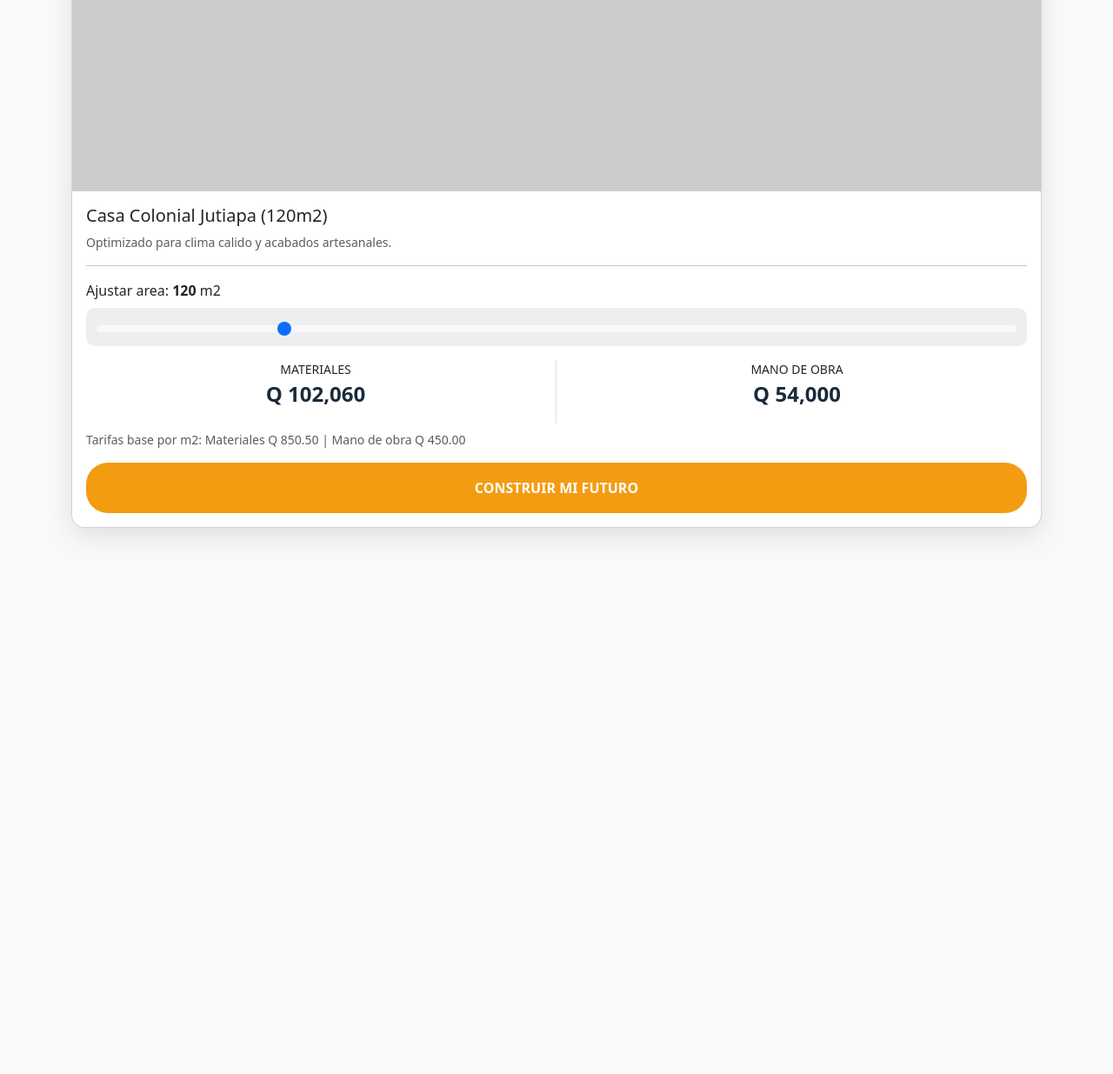
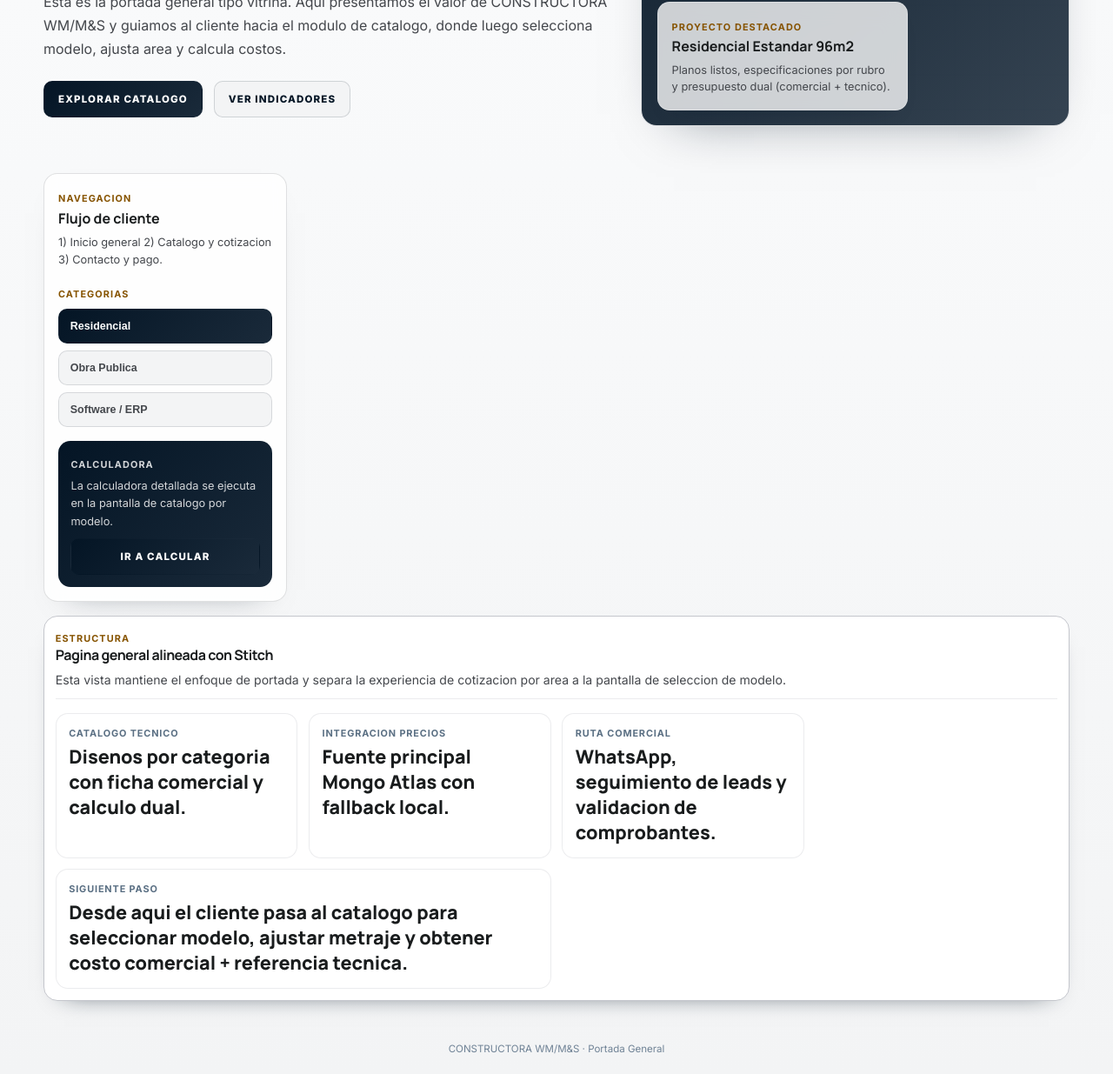
Before and after one commit to salazaroliveros-prog/productos_digitales_M-S, a website: page index.html in a window 1280 px wide. Shown: the part 424-1659 px from the top of the page at 87% size. Before the commit the page ends 1079 px from the top, so only its background shows below. Drawn offline with nearby package versions, Linux system fonts and the light colour scheme; no server answers; placeholder pictures from the web are drawn by us.

Commit message:
feat: align general and catalog pages with stitch-inspired layout

```diff
--- a/index.html
+++ b/index.html
@@ -1,55 +1,118 @@
 <!DOCTYPE html>
 <html lang="es">
 <head>
-    <meta charset="UTF-8">
-    <meta name="viewport" content="width=device-width, initial-scale=1.0">
-    <title>WM/M&S - Construyendo el Futuro</title>
-    <link href="https://cdn.jsdelivr.net/npm/bootstrap@5.3.0/dist/css/bootstrap.min.css" rel="stylesheet">
-    <style>
-        :root { --wm-navy: #1a2a3a; --wm-orange: #f39c12; }
-        .hero-card { border-radius: 15px; overflow: hidden; box-shadow: 0 10px 30px rgba(0,0,0,0.1); }
-        .btn-wm { background-color: var(--wm-orange); color: white; font-weight: bold; border-radius: 25px; }
-        .price-tag { color: var(--wm-navy); font-size: 1.5rem; font-weight: 800; }
-        .title-navy { color: var(--wm-navy); }
-        #m2Slider { accent-color: var(--wm-orange); background: #e2e8f0; border-radius: 6px; height: 8px; cursor: pointer; }
-        .slider-wrapper { background: #1a2a3a14; border-radius: 10px; padding: 0.6rem 0.75rem; }
-    </style>
+    <meta charset="UTF-8" />
+    <meta name="viewport" content="width=device-width, initial-scale=1.0" />
+    <title>Inicio | CONSTRUCTORA WM/M&S</title>
+    <link rel="preconnect" href="https://fonts.googleapis.com" />
+    <link rel="preconnect" href="https://fonts.gstatic.com" crossorigin />
+    <link href="https://fonts.googleapis.com/css2?family=Inter:wght@400;500;600;700;800&family=Manrope:wght@600;700;800&display=swap" rel="stylesheet" />
+    <link rel="stylesheet" href="./styles.css" />
 </head>
-<body class="bg-light" data-screen="vitrina-bootstrap">
+<body class="public-body">
+    <header class="public-topbar">
+        <div class="container topbar-inner">
+            <div class="topbar-brand">
+                <span class="eyebrow">General</span>
+                <h1>CONSTRUCTORA WM/M&S</h1>
+            </div>
+            <nav class="topbar-nav">
+                <a href="./index.html" class="is-current">Inicio</a>
+                <a href="./catalogo.html">Catalogo</a>
+                <a href="./appsheet.html">AppSheet</a>
+                <a href="./login.html#acceso-aprobado">Acceso cliente</a>
+                <a href="./contacto.html">Contacto</a>
+            </nav>
+        </div>
+    </header>
 
-<div class="container py-4">
-    <h2 class="text-center mb-4 title-navy">CATALOGO DE DISENOS WM/M&S</h2>
+    <main class="public-main">
+        <section class="public-hero">
+            <div class="container hero-layout">
+                <div class="hero-copy">
+                    <span class="hero-badge">The Blueprint Authority</span>
+                    <h2>Precision Arquitectonica para proyectos reales</h2>
+                    <p>
+                        Esta es la portada general tipo vitrina. Aqui presentamos el valor de CONSTRUCTORA WM/M&S y guiamos al cliente hacia el
+                        modulo de catalogo, donde luego selecciona modelo, ajusta area y calcula costos.
+                    </p>
+                    <div class="hero-actions">
+                        <a class="btn primary" href="./catalogo.html">Explorar Catalogo</a>
+                        <a class="btn ghost" href="./dashboard-vista.html">Ver Indicadores</a>
+                    </div>
+                </div>
 
-    <div class="card hero-card mb-4">
-        <img id="heroImage" src="https://placehold.co/1200x600/e9eef5/1a2a3a?text=Diseno+Colonial" class="card-img-top" alt="Diseno Colonial">
-        <div class="card-body">
-            <h5 class="card-title" id="heroTitle">Casa Colonial Jutiapa (120m2)</h5>
-            <p class="text-muted small" id="heroDesc">Optimizado para clima calido y acabados artesanales.</p>
-            <hr>
+                <aside class="hero-visual">
+                    <div class="hero-visual-media"></div>
+                    <div class="hero-floating-note glass-panel">
+                        <span class="mini-label">Proyecto destacado</span>
+                        <strong>Residencial Estandar 96m2</strong>
+                        <p>Planos listos, especificaciones por rubro y presupuesto dual (comercial + tecnico).</p>
+                    </div>
+                </aside>
+            </div>
+        </section>
 
-            <label class="form-label">Ajustar area: <b id="areaLabel">120</b> m2</label>
-            <div class="slider-wrapper">
-              <input type="range" class="form-range" id="m2Slider" min="50" max="400" value="120" step="10" title="Ajustar area de construccion">
-            </div>
+        <section class="container public-shell">
+            <aside class="catalog-sidebar shell-card">
+                <div class="sidebar-block">
+                    <span class="mini-label">Navegacion</span>
+                    <h3>Flujo de cliente</h3>
+                    <p>1) Inicio general 2) Catalogo y cotizacion 3) Contacto y pago.</p>
+                </div>
+                <div class="sidebar-block">
+                    <span class="mini-label">Categorias</span>
+                    <div class="category-stack">
+                        <button type="button" class="category-chip is-active">Residencial</button>
+                        <button type="button" class="category-chip">Obra Publica</button>
+                        <button type="button" class="category-chip">Software / ERP</button>
+                    </div>
+                </div>
+                <div class="sidebar-block sidebar-calculator">
+                    <span class="mini-label">Calculadora</span>
+                    <p>La calculadora detallada se ejecuta en la pantalla de catalogo por modelo.</p>
+                    <a class="btn primary" href="./catalogo.html">Ir a calcular</a>
+                </div>
+            </aside>
 
-            <div class="row mt-3 text-center">
-                <div class="col-6 border-end">
-                    <p class="mb-0 small text-uppercase">Materiales</p>
-                    <p class="price-tag" id="costoMat">Q 102,060</p>
+            <section class="section shell-section">
+                <div class="section-headline">
+                    <div>
+                        <span class="mini-label">Estructura</span>
+                        <h2>Pagina general alineada con Stitch</h2>
+                        <p>
+                            Esta vista mantiene el enfoque de portada y separa la experiencia de cotizacion por area a la pantalla de seleccion de modelo.
+                        </p>
+                    </div>
                 </div>
-                <div class="col-6">
-                    <p class="mb-0 small text-uppercase">Mano de Obra</p>
-                    <p class="price-tag" id="costoMO">Q 54,000</p>
+
+                <div class="dashboard-grid">
+                    <article class="metric">
+                        <h4>Catalogo tecnico</h4>
+                        <p>Disenos por categoria con ficha comercial y calculo dual.</p>
+                    </article>
+                    <article class="metric">
+                        <h4>Integracion precios</h4>
+                        <p>Fuente principal Mongo Atlas con fallback local.</p>
+                    </article>
+                    <article class="metric">
+                        <h4>Ruta comercial</h4>
+                        <p>WhatsApp, seguimiento de leads y validacion de comprobantes.</p>
+                    </article>
+                    <article class="metric span-2">
+                        <h4>Siguiente paso</h4>
+                        <p>
+                            Desde aqui el cliente pasa al catalogo para seleccionar modelo, ajustar metraje y obtener costo comercial + referencia tecnica.
+                        </p>
+                    </article>
                 </div>
-            </div>
+            </section>
+        </section>
+    </main>
 
-            <p id="preciosFuente" class="text-muted small mt-2 mb-0">Tarifas base por m2: Materiales Q 850.50 | Mano de obra Q 450.00</p>
+    <footer class="footer public-footer">CONSTRUCTORA WM/M&S · Portada General</footer>
 
-            <button id="btnConstruirFuturo" class="btn btn-wm w-100 mt-3 py-3" type="button">CONSTRUIR MI FUTURO</button>
-        </div>
-    </div>
-</div>
-
-<script src="./app.js"></script>
+    <div id="toast" class="toast"></div>
+    <script src="./app.js"></script>
 </body>
 </html>
--- a/styles.css
+++ b/styles.css
@@ -242,6 +242,7 @@ label,
   border: 1px solid var(--outline);
   border-radius: 16px;
   padding: 1rem;
+  box-shadow: 0 16px 34px -30px rgba(4, 21, 37, 0.5);
 }
 
 .sidebar-block + .sidebar-block {
@@ -276,7 +277,13 @@ label,
   border-radius: 10px;
   font-size: 0.78rem;
   font-weight: 700;
-  cursor: default;
+  cursor: pointer;
+  transition: transform 0.18s ease, border-color 0.18s ease, background 0.18s ease;
+}
+
+.category-chip:hover {
+  transform: translateX(2px);
+  border-color: rgba(4, 21, 37, 0.24);
 }
 
 .category-chip.is-active {
@@ -292,6 +299,11 @@ label,
   padding: 0.9rem;
 }
 
+.sidebar-calculator .btn {
+  margin-top: 0.55rem;
+  width: 100%;
+}
+
 .sidebar-calculator .mini-label,
 .sidebar-calculator p {
   color: rgba(255, 255, 255, 0.82);
@@ -300,6 +312,11 @@ label,
 .catalog-content {
   display: grid;
   gap: 1rem;
+}
+
+.dashboard-shell {
+  background:
+    linear-gradient(180deg, rgba(255, 255, 255, 0.9), rgba(243, 244, 245, 0.82));
 }
 
 .page-stack {
```
Also changed, not shown: catalogo.html (+40 -25 lines).
